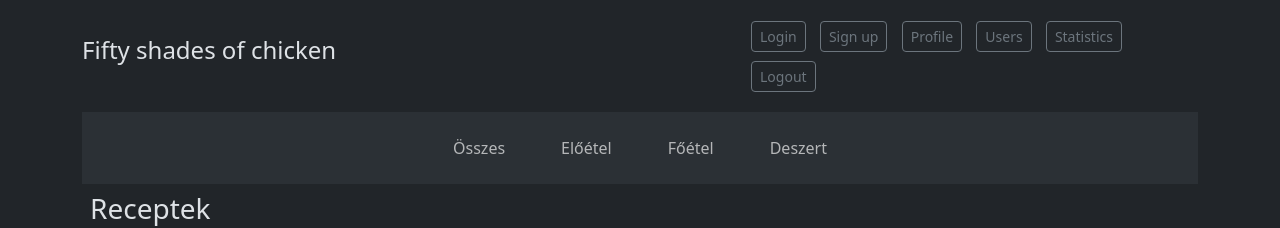
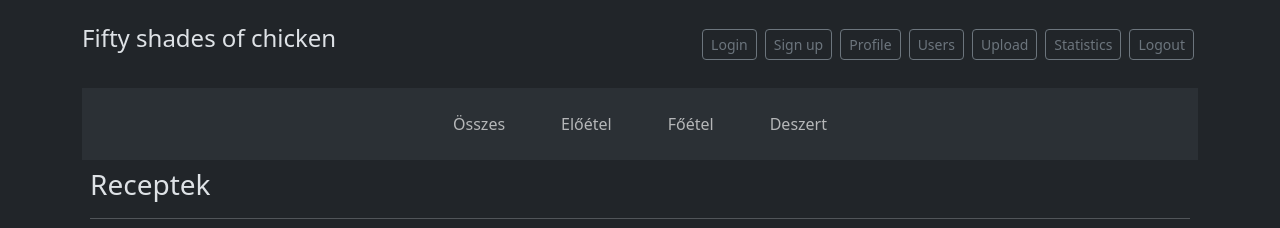
Before and after one commit to dudaslevente/Levent-k-a-n-gyzeten, a plain HTML site: page Frontend/index.html in a window 1280 px wide. Shown: the top 228 px of the page. Drawn offline with Linux system fonts and the light colour scheme.

Commit message:
login és hozzá tartozó gombok elrendezése

```diff
--- a/Frontend/index.html
+++ b/Frontend/index.html
@@ -11,22 +11,23 @@
     <div class="container">
       <header class="blog-header py-3">
         <div class="row justify-content-between align-items-center">
-          <div class=" col-7 pt-1 ">
-            <p href="#">Fifty shades of chicken</p>
+          <div class="col-6 pt-1">
+            <p>Fifty shades of chicken</p>
           </div>
 
-          <div class="col-5 justify-content-end ">
-            <a class="btn btn-sm btn-outline-secondary m-1 lgdOut" href="#"onclick="render('login')">Login</a>
-            <a class="btn btn-sm btn-outline-secondary m-1  lgdOut" href="#"onclick="render('reg')">Sign up</a>
+          <div class="col-6 d-flex justify-content-end align-items-end">
+            <a class="btn btn-sm btn-outline-secondary m-1 lgdOut" href="#" onclick="render('login')">Login</a>
+            <a class="btn btn-sm btn-outline-secondary m-1 lgdOut" href="#" onclick="render('reg')">Sign up</a>
 
-            <a class="btn btn-sm btn-outline-secondary m-1  lgdAdm" visible="false"  href="#" onclick="render('profile')">Profile</a>
-            <a class="btn btn-sm btn-outline-secondary m-1  lgdIn" href="#" onclick="render('users')">Users</a>
-            <a class="btn btn-sm btn-outline-secondary m-1  lgdIn" href="#" onclick="render('Statistics') ">Statistics</a>
-            <a class="btn btn-sm btn-outline-secondary m-1  lgdIn" href="#" onclick="logout() ">Logout</a>
-
+            <a class="btn btn-sm btn-outline-secondary m-1 lgdIn" visible="false" href="#" onclick="render('profile')">Profile</a>
+            <a class="btn btn-sm btn-outline-secondary m-1 lgdAdm" href="#" onclick="render('users')">Users</a>
+            <a class="btn btn-sm btn-outline-secondary m-1 lgdIn" href="#" onclick="render('upload')">Upload</a>
+            <a class="btn btn-sm btn-outline-secondary m-1 lgdIn" href="#" onclick="render('Statistics')">Statistics</a>
+            <a class="btn btn-sm btn-outline-secondary m-1 lgdIn" href="#" onclick="logout()">Logout</a>
           </div>
         </div>
       </header>
+
 
         <nav class="navbar navbar-expand-lg bg-body-tertiary p-3 ">
             <div class="container-fluid  justify-content-center">
@@ -35,7 +36,7 @@
 
 
                   <li class="nav-item ">
-                    <a class="nav-link" href="#" >Összes</a>
+                    <a class="nav-link" href="#"onclick="render('recipes')" >Összes</a>
                   </li>
                   <li class="nav-item ">
                     <a class="nav-link" href="#" >Előétel</a>
```
Also changed, not shown: Frontend/Views/upload.html (added, +3 -0 lines).
